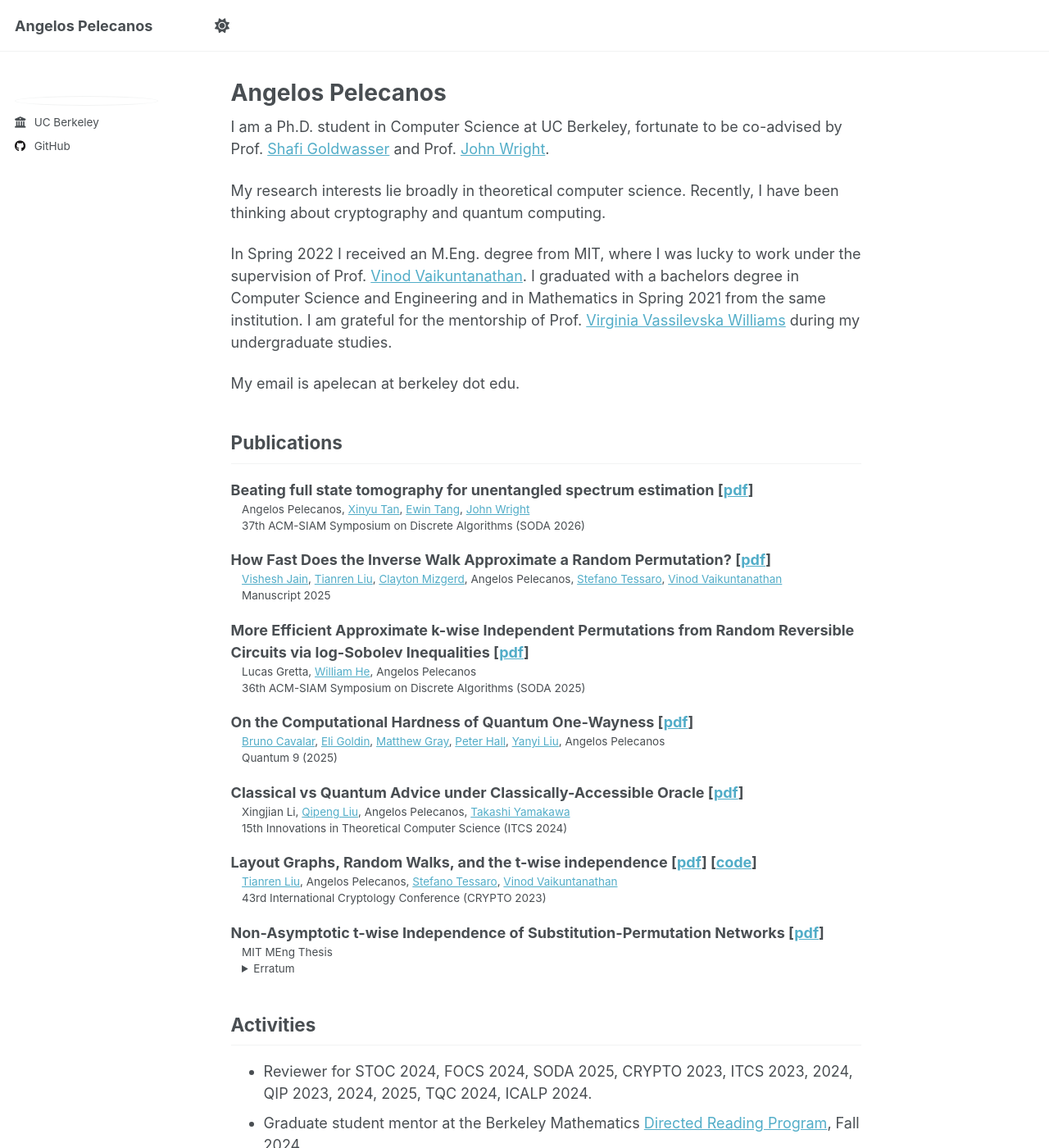
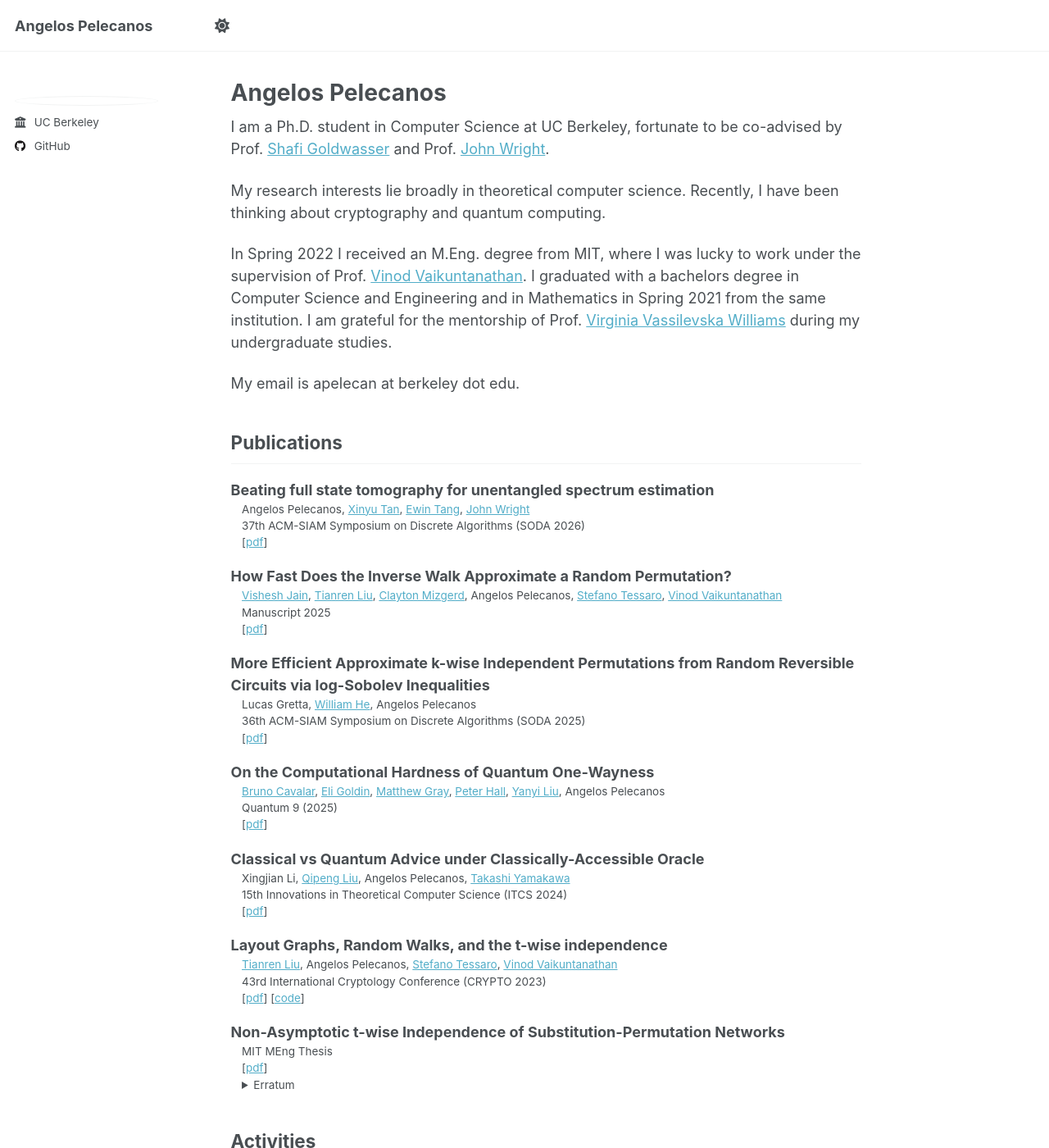
Before and after one commit to apelecan/apelecan.github.io, a Jekyll site: the page built from _pages/about.md, in a window 1280 px wide and 1400 px high. Shown: the whole window at 82% size. Built offline with Jekyll 4.4.1, drawn with Linux system fonts in a browser that asks for light colours; a script that is not in the unit is left out.

Commit message:
added files

```diff
--- a/_pages/about.md
+++ b/_pages/about.md
@@ -17,32 +17,39 @@ My email is apelecan at berkeley dot edu.
 
 ## Publications
 
-Beating full state tomography for unentangled spectrum estimation \[[pdf](https://arxiv.org/abs/2504.02785)\]
+Beating full state tomography for unentangled spectrum estimation
 :   Angelos Pelecanos, [Xinyu Tan](https://norahtan.github.io/), [Ewin Tang](https://ewintang.com/), [John Wright](https://people.eecs.berkeley.edu/~jswright/)
 :   37th ACM-SIAM Symposium on Discrete Algorithms (SODA 2026)
+:   \[[pdf](https://arxiv.org/abs/2504.02785)\]
 
-How Fast Does the Inverse Walk Approximate a Random Permutation? \[[pdf](https://eprint.iacr.org/2024/1795)\]
+How Fast Does the Inverse Walk Approximate a Random Permutation?
 :   [Vishesh Jain](https://jainvishesh.github.io/), [Tianren Liu](https://liutianren.com/), [Clayton Mizgerd](https://homepages.math.uic.edu/~cmizge2/), Angelos Pelecanos, [Stefano Tessaro](https://homes.cs.washington.edu/~tessaro/), [Vinod Vaikuntanathan](http://people.csail.mit.edu/vinodv/)
 :   Manuscript 2025
+:   \[[pdf](https://eprint.iacr.org/2024/1795)\]
 
-More Efficient Approximate k-wise Independent Permutations from Random Reversible Circuits via log-Sobolev Inequalities \[[pdf](https://arxiv.org/abs/2406.08499)\]
+More Efficient Approximate k-wise Independent Permutations from Random Reversible Circuits via log-Sobolev Inequalities
 :   Lucas Gretta, [William He](https://wrhe.github.io/), Angelos Pelecanos
 :   36th ACM-SIAM Symposium on Discrete Algorithms (SODA 2025)
+:   \[[pdf](https://arxiv.org/abs/2406.08499)\]
 
-On the Computational Hardness of Quantum One-Wayness \[[pdf](https://arxiv.org/abs/2312.08363)\]
+On the Computational Hardness of Quantum One-Wayness
 :   [Bruno Cavalar](https://brunopc.github.io/), [Eli Goldin](https://eligoldin.com/), [Matthew Gray](https://www.graytmatter.com/), [Peter Hall](https://simons.berkeley.edu/people/peter-hall), [Yanyi Liu](https://www.cs.cornell.edu/~yanyiliu//), Angelos Pelecanos
 :   Quantum 9 (2025)
+:   \[[pdf](https://arxiv.org/abs/2312.08363)\]
 
-Classical vs Quantum Advice under Classically-Accessible Oracle \[[pdf](https://arxiv.org/abs/2303.04298)\]
+Classical vs Quantum Advice under Classically-Accessible Oracle
 :   Xingjian Li, [Qipeng Liu](https://sites.google.com/view/qipengliu/home), Angelos Pelecanos, [Takashi Yamakawa](https://sites.google.com/view/takashiyamakawa)
 :   15th Innovations in Theoretical Computer Science (ITCS 2024)
+:   \[[pdf](https://arxiv.org/abs/2303.04298)\]
 
-Layout Graphs, Random Walks, and the t-wise independence \[[pdf](https://eprint.iacr.org/2024/083)\] \[[code](https://github.com/apelecan/t-wise-ind-SPN)\]
+Layout Graphs, Random Walks, and the t-wise independence
 :   [Tianren Liu](https://liutianren.com/), Angelos Pelecanos, [Stefano Tessaro](https://homes.cs.washington.edu/~tessaro/), [Vinod Vaikuntanathan](http://people.csail.mit.edu/vinodv/)
 :   43rd International Cryptology Conference (CRYPTO 2023)
+:   \[[pdf](https://eprint.iacr.org/2024/083)\] \[[code](https://github.com/apelecan/t-wise-ind-SPN)\]
 
-Non-Asymptotic t-wise Independence of Substitution-Permutation Networks \[[pdf](files/MEng_Thesis.pdf)\]
+Non-Asymptotic t-wise Independence of Substitution-Permutation Networks
 :   MIT MEng Thesis
+:   \[[pdf](files/MEng_Thesis.pdf)\]
 :   <details> <summary>Erratum</summary> The main theorem of Section 4 (O(t)-round MiMC is t-wise independent) is not known to be true. </details>
 
 ## Activities
```
Also changed, not shown: 2 other files.
